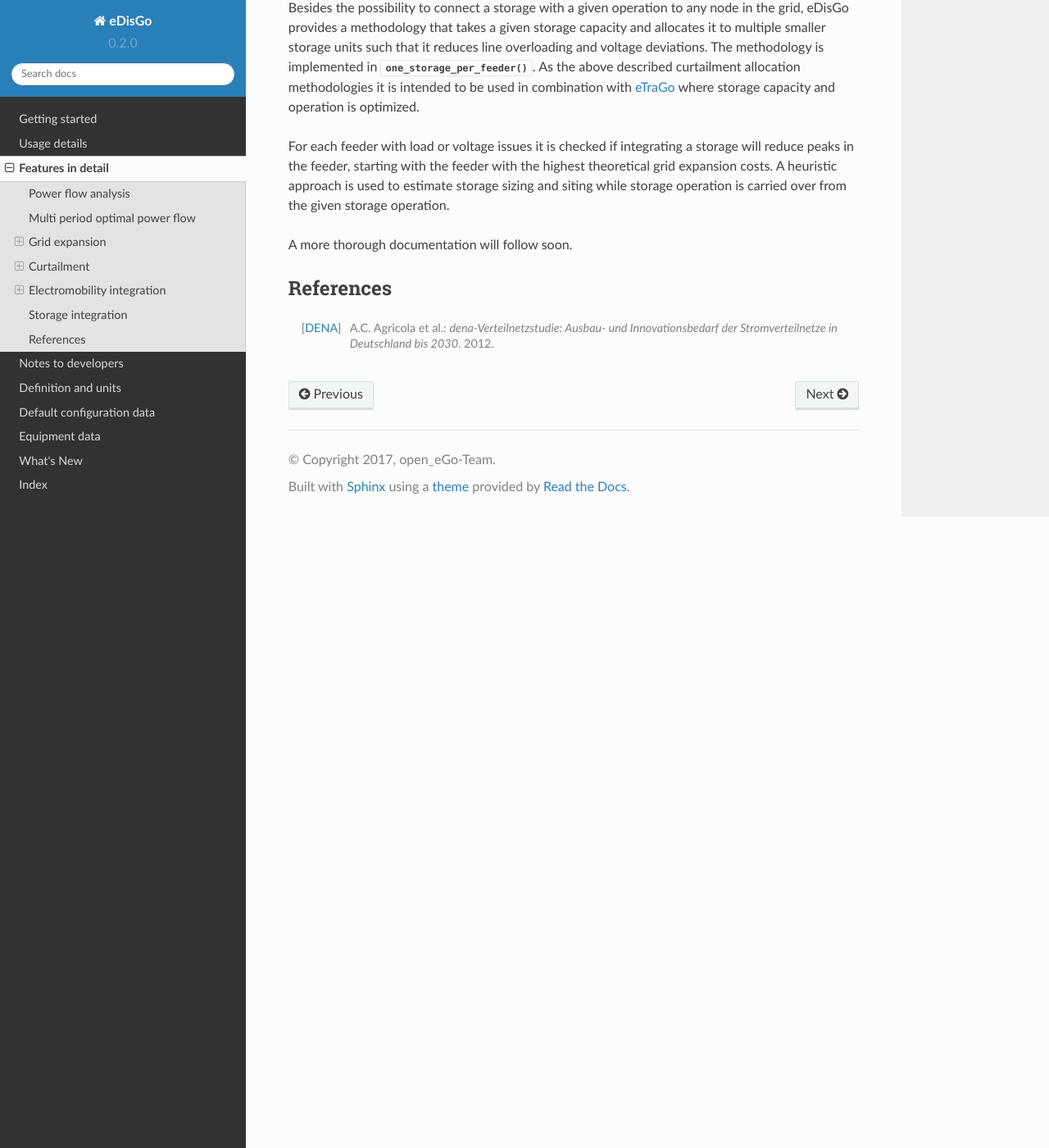
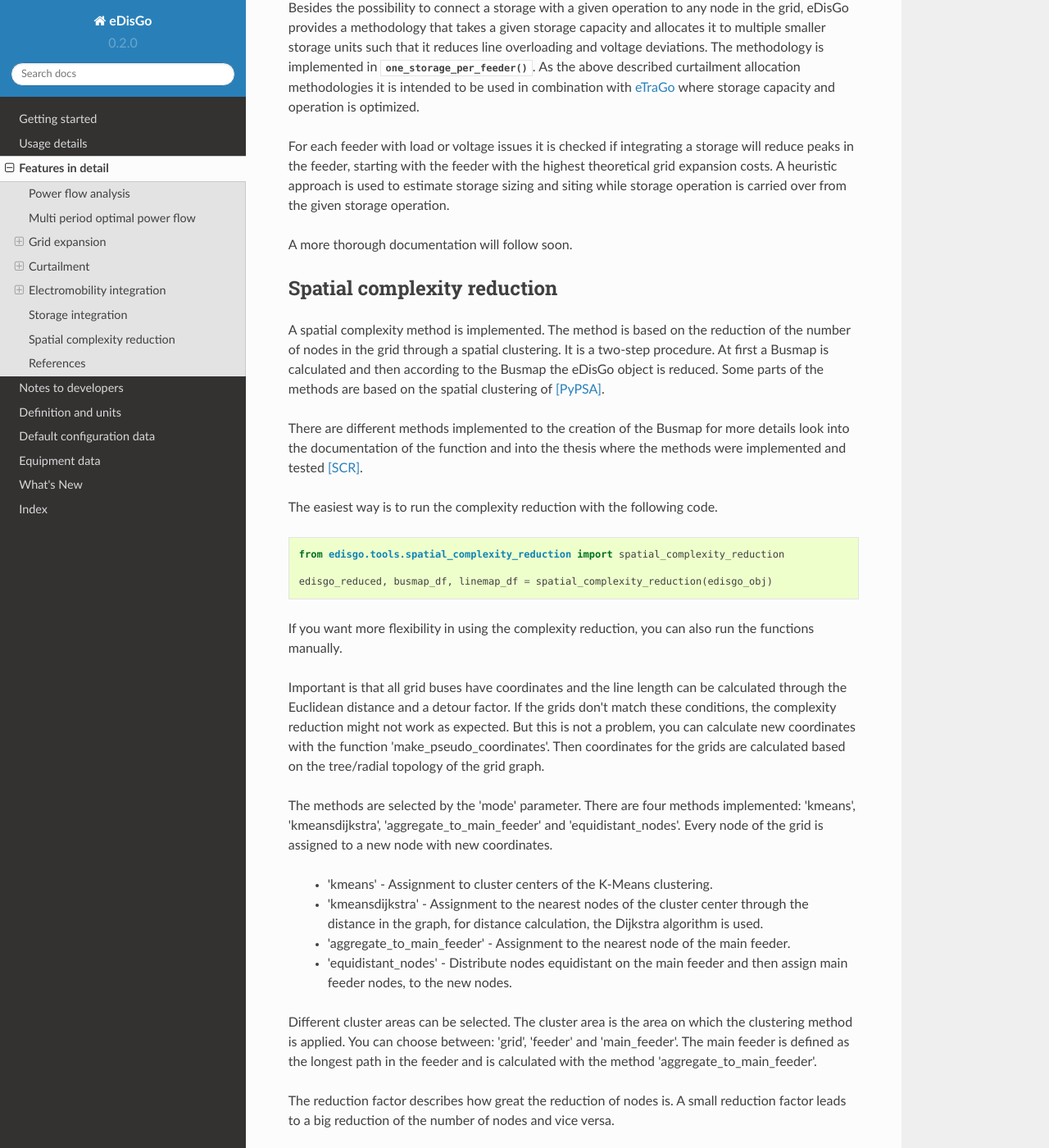
Before and after one commit to openego/eDisGo, a Sphinx documentation site: the page built from doc/features_in_detail.rst, in a window 1280 px wide and 1400 px high, scrolled down 7930 px. Shown: the whole window at 82% size. Built offline with Sphinx 7.4.7 and the Read the Docs theme 2.0.0, drawn with Linux system fonts in a browser that asks for light colours; formulas are drawn with MathJax 3; some of the changed text lies outside the part shown.

Commit message:
Add documentation of spatial complexity reduction to features_in_detail.rst

```diff
--- a/doc/features_in_detail.rst
+++ b/doc/features_in_detail.rst
@@ -343,8 +343,95 @@ over from the given storage operation.
 
 A more thorough documentation will follow soon.
 
+Spatial complexity reduction
+----------------------------
+A spatial complexity method is implemented. The method is based on the reduction of the number of nodes in the grid
+through a spatial clustering. It is a two-step procedure. At first a Busmap is calculated and then according to
+the Busmap the eDisGo object is reduced. Some parts of the methods are based on the spatial clustering of [PyPSA]_.
+
+There are different methods implemented to the creation of the Busmap for more details look into the documentation
+of the function and into the thesis where the methods were implemented and tested [SCR]_.
+
+The easiest way is to run the complexity reduction with the following code.
+
+.. code-block:: python
+
+    from edisgo.tools.spatial_complexity_reduction import spatial_complexity_reduction
+
+    edisgo_reduced, busmap_df, linemap_df = spatial_complexity_reduction(edisgo_obj)
+
+
+If you want more flexibility in using the complexity reduction, you can also run the functions manually.
+
+Important is that all grid buses have coordinates and the line length can be calculated through the Euclidean distance
+and a detour factor. If the grids don't match these conditions, the complexity reduction might not work as expected.
+But this is not a problem, you can calculate new coordinates with the function 'make_pseudo_coordinates'.
+Then coordinates for the grids are calculated based on the tree/radial topology of the grid graph.
+
+The methods are selected by the 'mode' parameter. There are four methods implemented: 'kmeans', 'kmeansdijkstra',
+'aggregate_to_main_feeder' and 'equidistant_nodes'. Every node of the grid is assigned to a new node with new
+coordinates.
+
+    *   'kmeans' - Assignment to cluster centers of the K-Means clustering.
+    *   'kmeansdijkstra' - Assignment to the nearest nodes of the cluster center through the distance in the graph,
+        for distance calculation, the Dijkstra algorithm is used.
+    *   'aggregate_to_main_feeder' - Assignment to the nearest node of the main feeder.
+    *   'equidistant_nodes' - Distribute nodes equidistant on the main feeder and then assign main feeder nodes,
+        to the new nodes.
+
+Different cluster areas can be selected. The cluster area is the area on which the clustering method is applied.
+You can choose between: 'grid', 'feeder' and 'main_feeder'. The main feeder is defined as the longest path in
+the feeder and is calculated with the method 'aggregate_to_main_feeder'.
+
+The reduction factor describes how great the reduction of nodes is. A small reduction factor leads to a big reduction
+of the number of nodes and vice versa.
+
+.. math::
+    n_buses = k_reduction \cdot n_buses_cluster_area
+
+Also, there is the possibility to reduce the number of nodes more in areas with no predicted reinforcement.
+Therefore, you can choose a second reduction factor which is used on these areas. The areas which are not focused, are
+the areas which don't have components with voltage and overloading problems for the worst case power flow.
+
+For the reduction of the grid graph, the function 'reduce_edisgo' is used. With this method, every line and all their
+parameters are recalculated and sometimes lines are combined to a new line. This is the part where the magic of
+reducing the grid object happens. For more information, read: [HoerschBrown]_ and [SCR]_.
+
+.. code-block:: python
+
+    from edisgo.tools.spatial_complexity_reduction import make_busmap, reduce_edisgo
+    from edisgo.tools.pseudo_coordinates import make_pseudo_coordinates
+
+    # Applying of pseudo coordinates
+    edisgo_obj = make_pseudo_coordinates(edisgo_obj)
+
+    # Calculation of the busmap
+    busmap_df = make_busmap(
+        edisgo_obj,
+        mode=mode,  # 'kmeans' or 'kmeansdijkstra' or 'aggregate_to_main_feeder' or 'equidistant_nodes',
+        cluster_area=cluster_area,  # 'grid' or 'feeder' or 'main_feeder'
+        reduction_factor=k_rf,  # 0 < k_rf < 1
+        reduction_factor_not_focused=k_rf_not_focused',  # 0 <= k_rf_not_focused < 1
+    )
+    # Reduction of the EDisGo object
+    edisgo_reduced, linemap_df = reduce_edisgo(edisgo_obj, busmap_df)
+
+For more details read look into the documentation of the functions or read [SCR]_.
+
+
 References
 ----------
 
 .. [DENA] A.C. Agricola et al.:
     *dena-Verteilnetzstudie: Ausbau- und Innovationsbedarf der Stromverteilnetze in Deutschland bis 2030*. 2012.
+
+.. [PyPSA] `PyPSA - Spatial Clustering Documentation
+            <https://pypsa.readthedocs.io/en/latest/examples/spatial-clustering.html>`_
+
+.. [SCR]    `Master Thesis - Malte Jahn - Analysis of the effects of spatial complexity reduction on Distribution
+            network expansion planning with flexibilities (written in German)
+            <https://github.com/mltja/eDisGo/blob/dev_with_literature/literature/Masterarbeit%20-%20Malte%20Jahn.pdf>`_
+
+.. [HoerschBrown]   `Jonas Hörsch, Tom Brown: The role of spatial scale in joint optimisations of
+                    generation and transmission for European highly renewable scenarios
+                    <https://arxiv.org/pdf/1705.07617.pdf>`_
```
